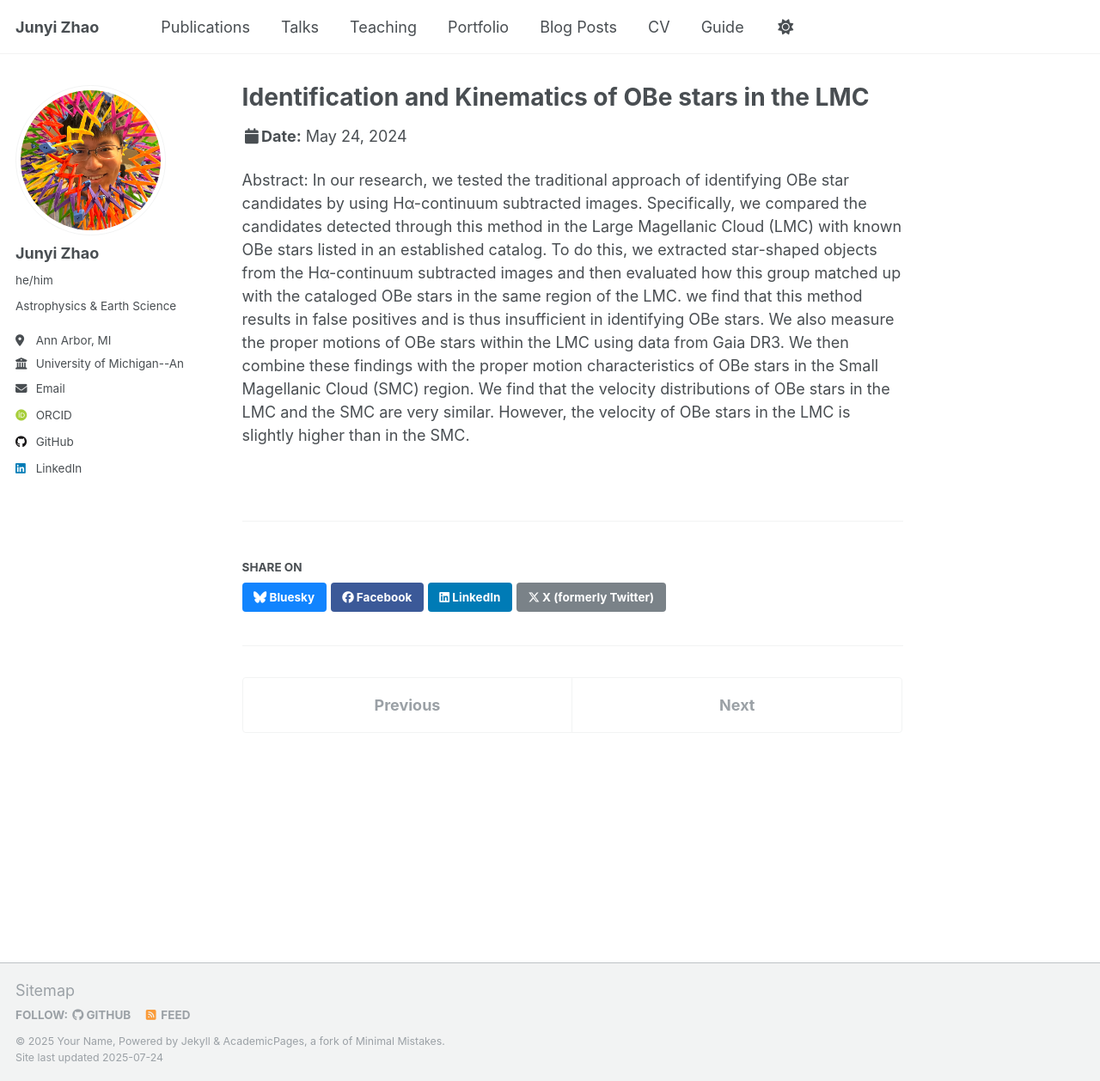
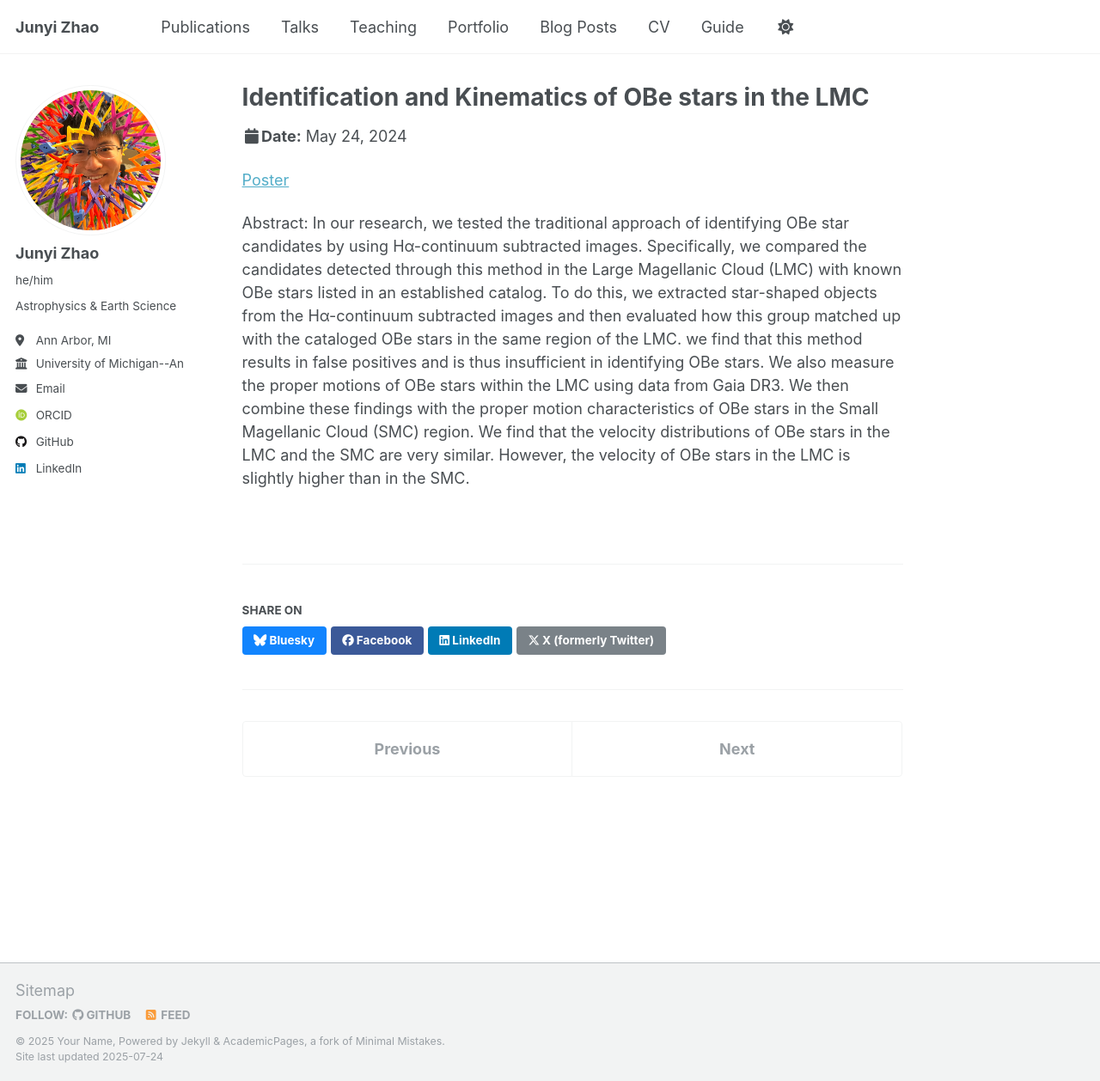
Before and after one commit to JunyiZhaoAstro/JunyiZhaoAstro.github.io, a Jekyll site: the page built from _talks/2024-05-24-talk.md, in a window 1280 px wide and 1258 px high. Shown: the whole window at 86% size. Built offline with Jekyll 4.4.1, drawn with Linux system fonts in a browser that asks for light colours; some web fonts are replaced; a script that is not in the unit is left out.

Commit message:
Update 2024-05-24-talk.md

```diff
--- a/_talks/2024-05-24-talk.md
+++ b/_talks/2024-05-24-talk.md
@@ -8,6 +8,8 @@ date: 2024-05-24
 location: "Ann Arbor, MI, USA"
 ---
 
+[Poster](https://docs.google.com/presentation/d/1vdKNXveLUb8MSUQF6gUjRR3FDtLkLVBV/edit?slide=id.p1#slide=id.p1)
+
 Abstract:
 In our research, we tested the traditional approach of identifying OBe star candidates by using Hα-continuum subtracted images. Specifically, we compared the candidates detected through this method in the Large Magellanic Cloud (LMC) with known OBe stars listed in an established catalog. To do this, we extracted star-shaped objects from the Hα-continuum subtracted images and then evaluated how this group matched up with the cataloged OBe stars in the same region of the LMC. we find that this method results in false positives and is thus insufficient in identifying OBe stars.
 We also measure the proper motions of OBe stars within the LMC using data from Gaia DR3. We then combine these findings with the proper motion characteristics of OBe stars in the Small Magellanic Cloud (SMC) region. We find that the velocity distributions of OBe stars in the LMC and the SMC are very similar. However, the velocity of OBe stars in the LMC is slightly higher than in the SMC.
```
